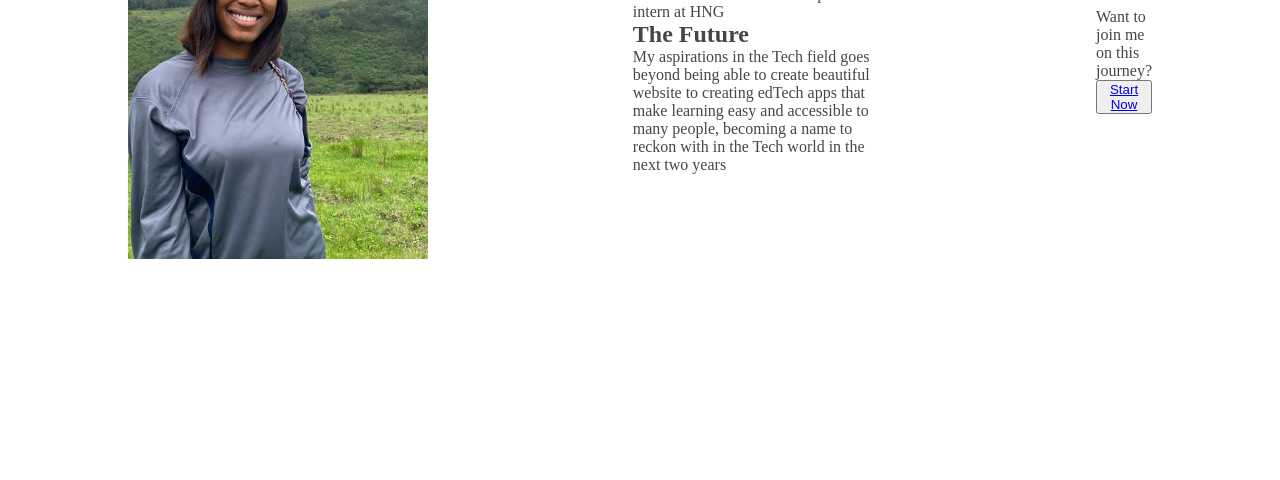
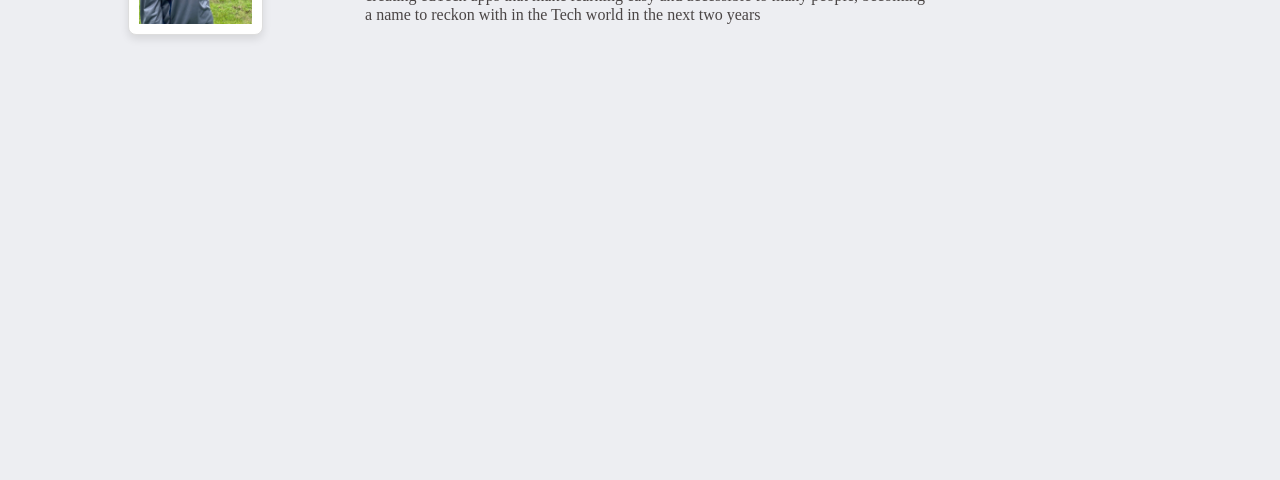
Before and after one commit to Igraziella/Personal_website, a plain HTML site: page index.html in a window 1280 px wide. Shown: the part 320-800 px from the top of the page. Drawn offline with Linux system fonts and the light colour scheme.

Commit message:
added some more styling

```diff
--- a/style.css
+++ b/style.css
@@ -5,10 +5,10 @@
 }
 
 body {
-    background-color: #fff;
+    background-color: #edeef2;
     height: 100vh;
     width: 100%;
-    color: rgb(74, 69, 69);
+    color: #4a4545;
 }
 
 .nav-bar {
@@ -30,7 +30,7 @@ nav ul {
 
 nav li a {
     text-decoration: none;
-    color: rgb(27, 21, 57);
+    color: #4a4545;
 }
 
 .hero {
@@ -38,6 +38,66 @@ nav li a {
     flex-direction: row;
     justify-content: center;
     align-items: center;
-    gap: 20%;
+    gap: 10%;
     padding: 10%;
+    line-height: 1.2em;
 }
+
+h1 {
+    margin-bottom: 15px;
+}
+
+p {
+    margin-bottom: 15px;
+}
+
+h2 {
+    margin-top: 30px;
+    margin-bottom: 5px;
+ }
+
+.hero .image {
+    display: flex;
+    justify-content: center;
+    align-items: center;
+    padding: 10px;
+    border: 1px solid #ddd;
+    border-radius: 8px;
+    box-shadow: 0 4px 8px rgba(0, 0, 0, 0.1);
+    background-color: #fff;
+    max-width: 300px;
+    max-height: 300px;
+    overflow: hidden;
+}
+
+.hero .image img {
+    max-width: 100%;
+    height: auto;
+    object-fit: contain;
+}
+
+
+button {
+    background-color: #b190d1;
+    padding: 10px 20px 10px 20px;
+    border-radius: 5px;
+    margin-top: 15px;
+    border-style: none;
+}
+
+button a {
+    text-decoration: none;
+    color: #fff;
+}
+
+footer {
+    box-sizing: border-box;
+    background-color: #404248;
+    padding: 2rem;
+    color: #fff;
+}
+
+footer a {
+    text-decoration: none;
+    color: #fff;
+}
```
